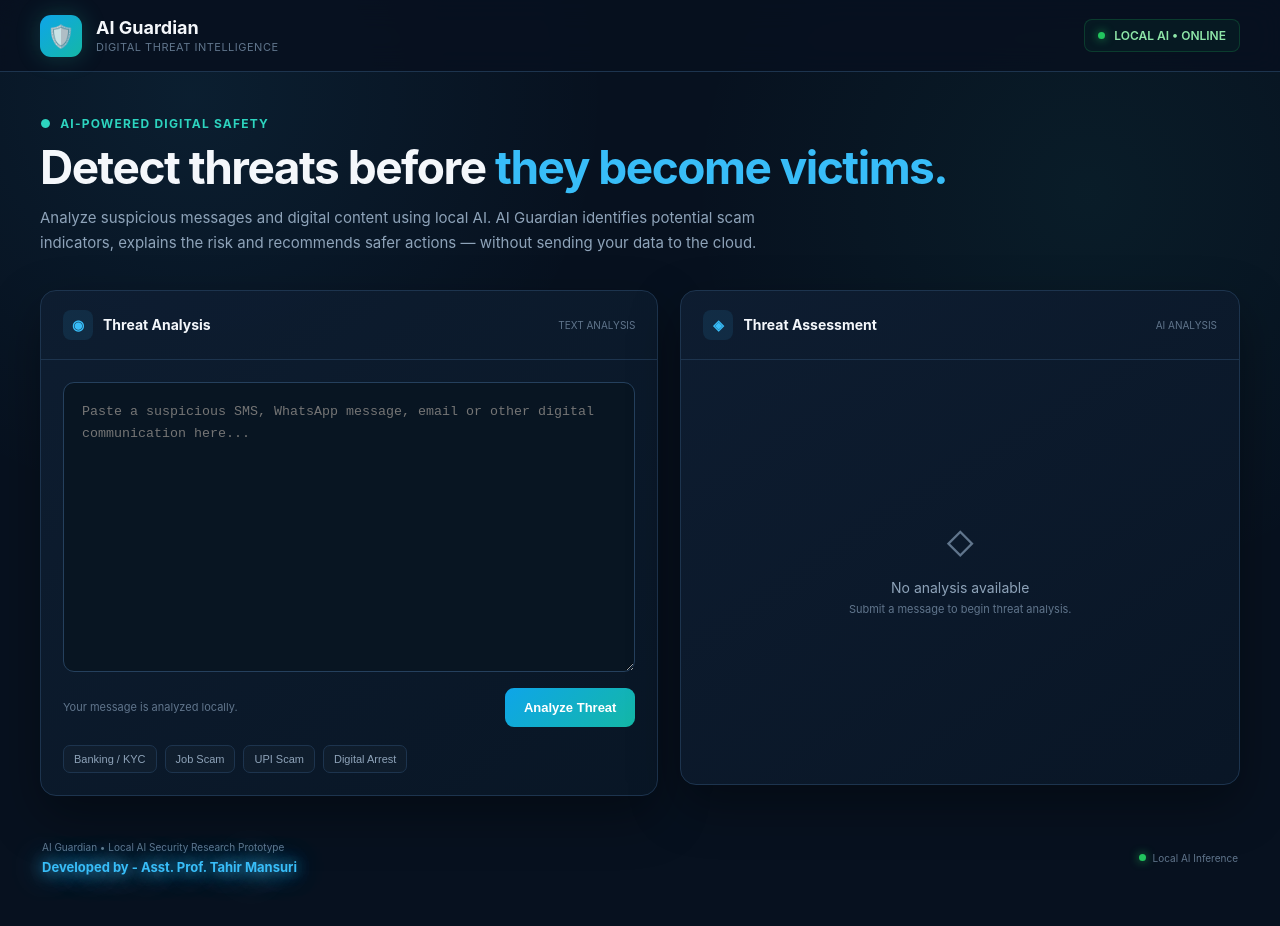
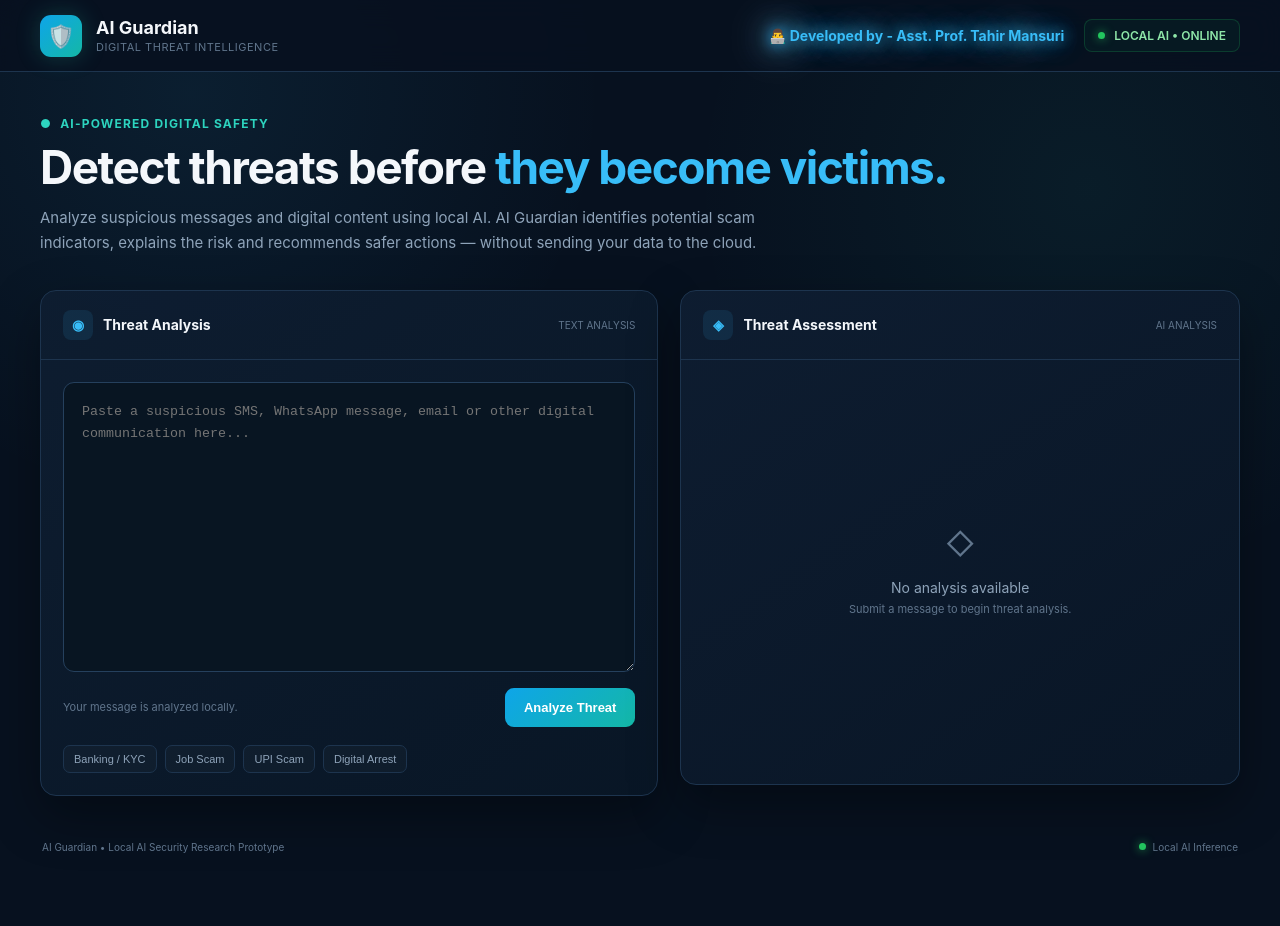
Before and after one commit to TahirMansuri/AI-Guardian, a plain HTML site: page frontend/index.html in a window 1280 px wide. Drawn offline with Linux system fonts and the light colour scheme.

Commit message:
Move developer credit to top right corner of UI

```diff
--- a/frontend/index.html
+++ b/frontend/index.html
@@ -518,7 +518,10 @@
                 <h1>AI Guardian</h1><span>Digital Threat Intelligence</span>
             </div>
         </div>
-        <div class="status"><span class="dot"></span><span id="statusText">LOCAL AI • ONLINE</span></div>
+        <div style="display: flex; align-items: center; gap: 20px;">
+            <div class="developer" style="margin-top: 0; font-size: 14px;">👨‍💻 Developed by - Asst. Prof. Tahir Mansuri</div>
+            <div class="status"><span class="dot"></span><span id="statusText">LOCAL AI • ONLINE</span></div>
+        </div>
     </header>
 
     <main class="main">
@@ -598,7 +601,6 @@
         <footer class="footer">
             <div>
                 <div>AI Guardian • Local AI Security Research Prototype</div>
-                <div class="developer">Developed by - Asst. Prof. Tahir Mansuri</div>
             </div>
             <div style="display:flex;align-items:center;gap:7px"><span class="dot"></span><span>Local AI
                     Inference</span></div>
```
